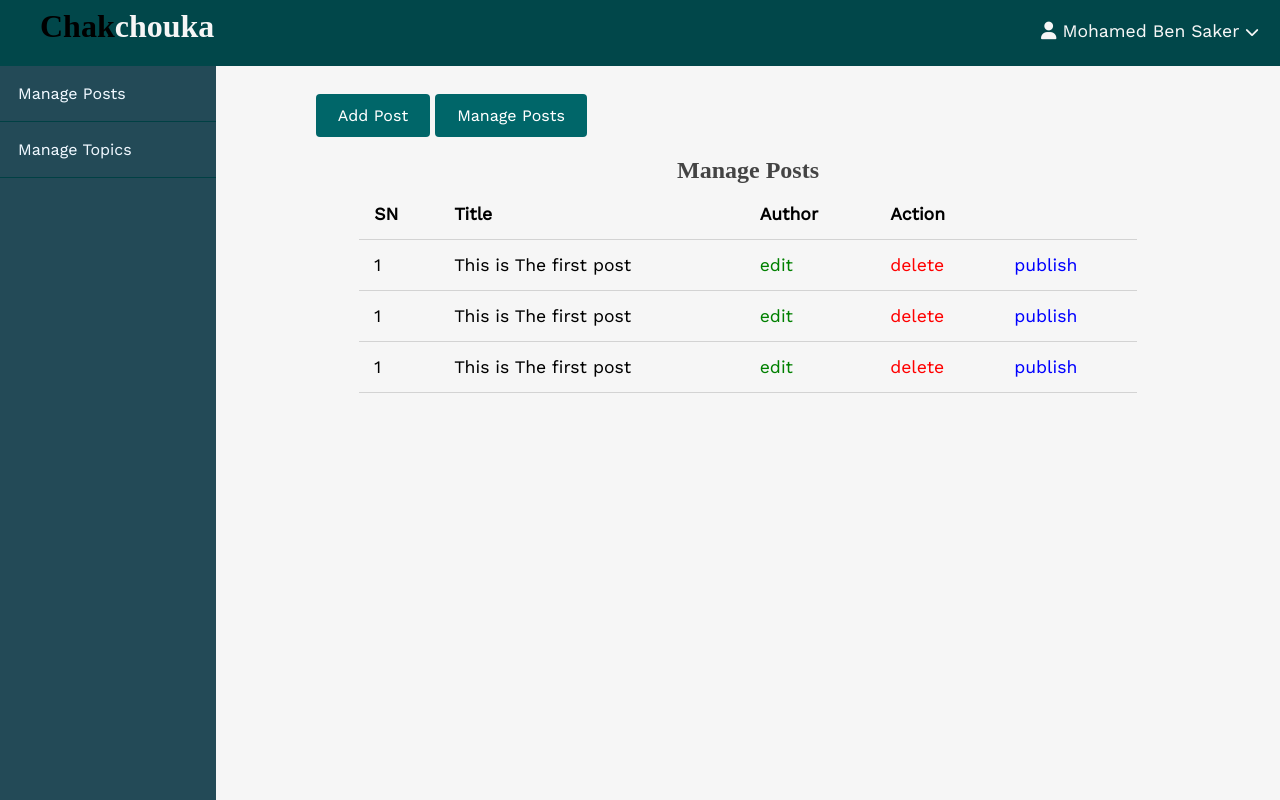
After one commit to Ryannn26/Chakchouka, a PHP site: page /Backoffice/posts/index.html in a window 1280 px wide. The commit adds this page. Run offline with PHP 8.4, Linux system fonts and the light colour scheme; some libraries are stand-ins or nearby versions.

Commit message:
Adding backoffice work(html css js )

```diff
--- /dev/null
+++ b/blog/Backoffice/posts/index.html
@@ -0,0 +1,103 @@
+<html lang="en">
+<head>
+    <meta charset="UTF-8">
+    <meta name="viewport" content="width=device-width, initial-scale=1.0">
+    <title>Blog</title>
+    <!--Font awesome-->
+    <script src="https://kit.fontawesome.com/534045aa55.js" crossorigin="anonymous"></script>
+    <!--custom stylinf css file-->
+    <link rel="stylesheet" href="../../css/style.css">
+    <link rel="stylesheet" href="../../css/admin.css">
+    <!--Google fonts-->
+    <link rel="preconnect" href="https://fonts.googleapis.com">
+    <link rel="preconnect" href="https://fonts.gstatic.com" crossorigin>
+    <link href="https://fonts.googleapis.com/css2?family=Work+Sans:ital,wght@0,421;1,421&display=swap" rel="stylesheet">
+</head>
+<body>
+    <header>
+        <div class="logo">
+            <h1 class="logo-text">
+                <span>Chak</span>chouka
+            </h1>
+        </div>
+        <i class="fa fa-bars menu-toggle"></i>
+        <ul class="nav">
+
+            <li>
+                <a href="#">
+                    <i class="fa fa-user"></i>
+                    Mohamed Ben Saker
+                    <i class="fa fa-chevron-down" style="font-size: .8em;"></i>
+                </a>
+
+                <ul>
+
+                    <li><a href="#" class="logout">Logout</a></li>
+                </ul>
+            </li>
+        </ul>
+    </header>
+    <!--admin wrapper-->
+<div class="admin-wrapper">
+    <!--left sidebar-->
+    <div class="left-sidebar">
+        <ul>
+            <li><a href="index.html">Manage Posts</a></li>
+            <li><a href="../topics/index.html">Manage Topics</a></li>
+        </ul>
+    </div>
+    <!--//left sidebar-->
+    <!--admin content-->
+    <div class="admin-content">
+        <div class="button-group">
+            <a href="create-posts.html" class="btn btn-big">Add Post</a>
+            <a href="index.html" class="btn btn-big">Manage Posts</a>
+            <div class="content">
+                <h2 class="page-title">Manage Posts</h2>
+                <table>
+                    <thead>
+                        <th>SN</th>
+                        <th>Title</th>
+                        <th>Author</th>
+                        <th colspan="3">Action</th>
+                    </thead>
+                    <tbody>
+                        <tr>
+                            <td>1</td>
+                            <td>This is The first post</td>
+                            <td><a href="#" class="edit">edit</a></td>
+                            <td><a href="#" class="delete">delete</a></td>
+                            <td><a href="#" class="publish">publish</a></td>
+                        </tr>
+                        <tr>
+                            <td>1</td>
+                            <td>This is The first post</td>
+                            <td><a href="#" class="edit">edit</a></td>
+                            <td><a href="#" class="delete">delete</a></td>
+                            <td><a href="#" class="publish">publish</a></td>
+                        </tr>
+                        <tr>
+                            <td>1</td>
+                            <td>This is The first post</td>
+                            <td><a href="#" class="edit">edit</a></td>
+                            <td><a href="#" class="delete">delete</a></td>
+                            <td><a href="#" class="publish">publish</a></td>
+                        </tr>
+                    </tbody>
+                </table>
+            </div>
+        </div>
+
+    </div>
+    <!--//admin content-->
+
+
+</div>
+<!--Page wrapper-->
+
+<!--JQUERRY -->
+    <script src="https://cdnjs.cloudflare.com/ajax/libs/jquery/3.7.1/jquery.min.js" integrity="sha512-v2CJ7UaYy4JwqLDIrZUI/4hqeoQieOmAZNXBeQyjo21dadnwR+8ZaIJVT8EE2iyI61OV8e6M8PP2/4hpQINQ/g==" crossorigin="anonymous" referrerpolicy="no-referrer"></script>
+<!--Custom Script-->
+    <script src="../../js/script.js"></script>
+</body>
+</html>
--- /dev/null
+++ b/blog/css/admin.css
@@ -0,0 +1,62 @@
+header {
+    background-color: #01474a;
+}
+.admin-wrapper{
+    display: flex;
+    height: calc(100% - 66px);
+}
+.admin-wrapper .left-sidebar{
+    flex: 2;
+    height:100%;
+    background: #234a57;
+}
+.admin-wrapper .admin-content{
+    flex: 8;
+    height: 100%;
+    padding: 40px 100px 100px;
+    overflow-y: scroll;
+}
+.admin-wrapper .left-sidebar ul{
+    list-style: none;
+    margin: 0px;
+    padding: 0px;
+    color: aliceblue;
+
+}
+.admin-wrapper .left-sidebar ul li a {
+    padding: 18px;
+    display: block;
+    border-bottom: 1px solid #004044;
+}
+.admin-wrapper .left-sidebar ul li a:hover {
+    background:  #004044;
+}
+.admin-content .page-title{
+    text-align: center;
+    margin: bottom 1.5rem; ;
+}
+table{
+    width: 100%;
+    border-collapse: collapse;
+    font-size: 1.1rem;
+}
+th,td{
+    padding: 15px;
+    text-align: left;
+    border-bottom: 1px solid #d3d3d3;
+}
+.edit{
+    color: green;
+}
+.delete{
+    color: red;
+}
+.publish{
+    color: blue;
+}
+.edit:hover,.delete:hover,.publish:hover{
+    text-decoration: underline;
+}
+form div{
+    margin: bottom 15px; ;
+}
--- a/blog/style.css
+++ b/blog/css/style.css
@@ -52,6 +52,7 @@ a{
     font-size: 1.2em;
 
 }
+/*navbar*/
 header {
     background-color: #008489;
     height: 66px;
--- a/blog/index.html
+++ b/blog/index.html
@@ -6,7 +6,7 @@
     <!--Font awesome-->
     <script src="https://kit.fontawesome.com/534045aa55.js" crossorigin="anonymous"></script>
     <!--custom stylinf css file-->
-    <link rel="stylesheet" href="style.css">
+    <link rel="stylesheet" href="blog/css/style.css">
     <!--Google fonts-->
     <link rel="preconnect" href="https://fonts.googleapis.com">
     <link rel="preconnect" href="https://fonts.gstatic.com" crossorigin>
--- a/blog/script.js
+++ b/js/script.js
@@ -40,4 +40,3 @@ $(document).ready(function() {
     // instead of a settings object
   ]
 })
-/*------------------------*/
```
Also changed, not shown: blog/Backoffice/posts/create-posts.html (added, +131 -0 lines), blog/Backoffice/topics/create-topics.html (added, +117 -0 lines), blog/Backoffice/topics/index.html (added, +101 -0 lines).
